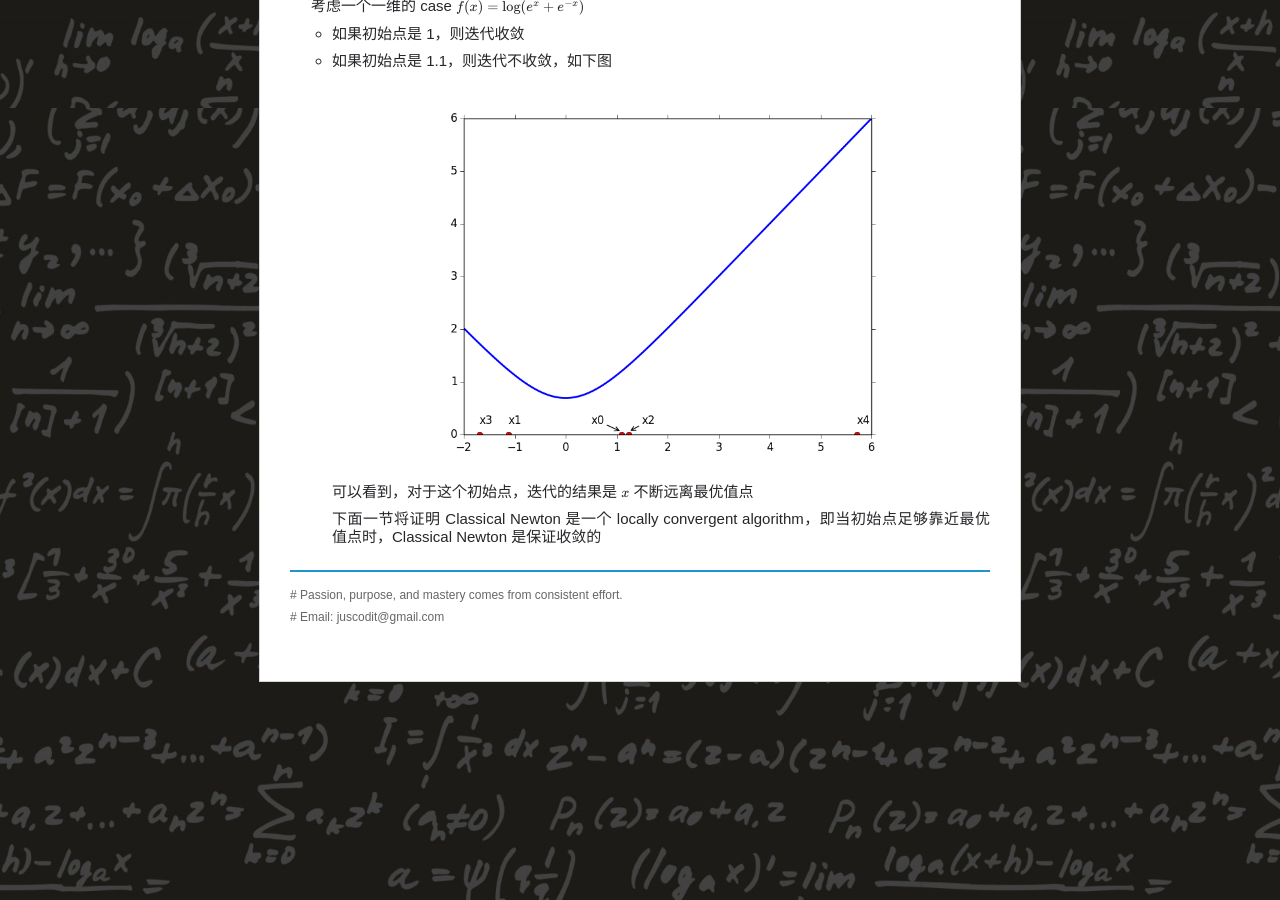
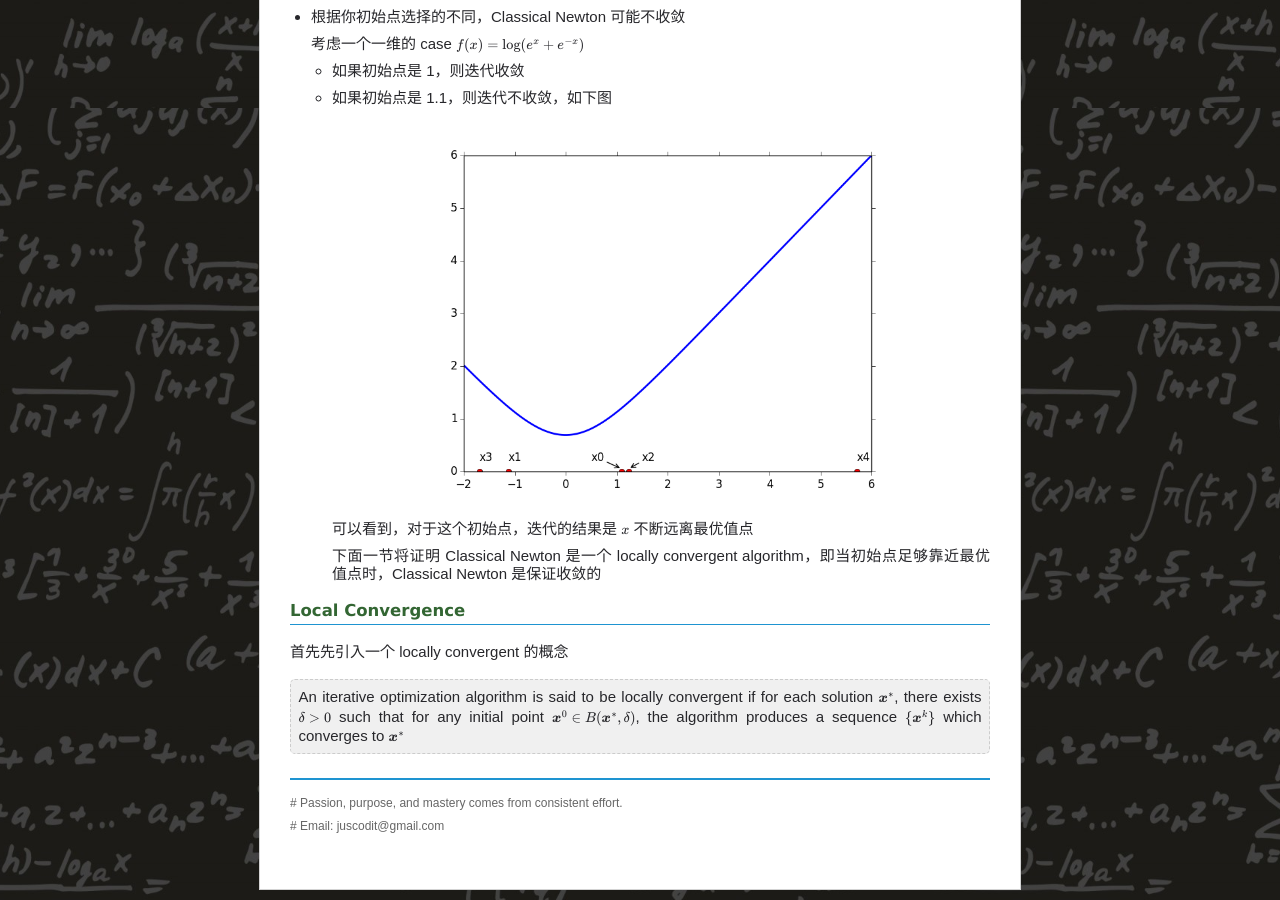
Before and after one commit to chenrushan/chenrushan.github.io, a Jekyll site: the page built from _posts/2014-07-05-NP-09-classical-newton.markdown, in a window 1280 px wide and 900 px high, scrolled down 3492 px. Built offline with Jekyll 4.4.1, drawn with Linux system fonts in a browser that asks for light colours; Markdown is read by kramdown in place of the engine named in the settings; formulas are drawn with MathJax 3; some of the changed text lies outside the part shown.

Commit message:
[np09]: update

```diff
--- a/_posts/2014-07-05-NP-09-classical-newton.markdown
+++ b/_posts/2014-07-05-NP-09-classical-newton.markdown
@@ -4,6 +4,8 @@ title: 09 - Classical Newton Method
 categories: nnumop
 tags: NPTEL, numerical optimization, classical newton
 ---
+
+<span style="background-color:#afa">这一节画了很多 contour 的图，是通过这个[脚本](../../../../resource/NNP/09-newton/examples.py)实现的</span>
 
 #### 改进 Steepest Descent
 
@@ -112,3 +114,11 @@ $$\boldsymbol{x}^{k+1} = \boldsymbol{x}^k - {H^{k}}^{-1} \boldsymbol{g}^k$$
       可以看到，对于这个初始点，迭代的结果是 $x$ 不断远离最优值点
 
       下面一节将证明 Classical Newton 是一个 locally convergent algorithm，即当初始点足够靠近最优值点时，Classical Newton 是保证收敛的
+
+#### Local Convergence
+
+首先先引入一个 locally convergent 的概念
+
+<blockquote>
+An iterative optimization algorithm is said to be locally convergent if for each solution $\boldsymbol{x}^*$, there exists $\delta > 0$ such that for any initial point $\boldsymbol{x}^0 \in B(\boldsymbol{x}^*, \delta)$, the algorithm produces a sequence $\{\boldsymbol{x}^k\}$ which converges to $\boldsymbol{x}^*$
+</blockquote>
```
